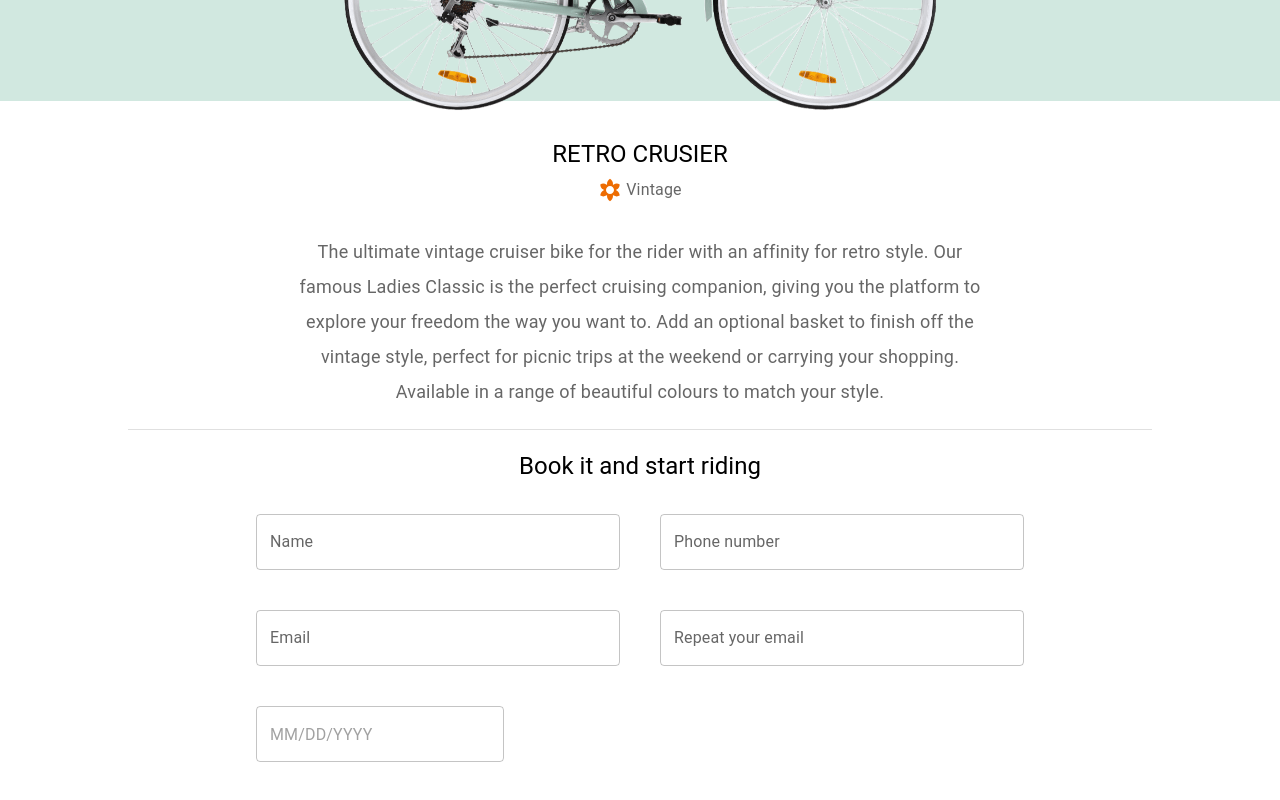
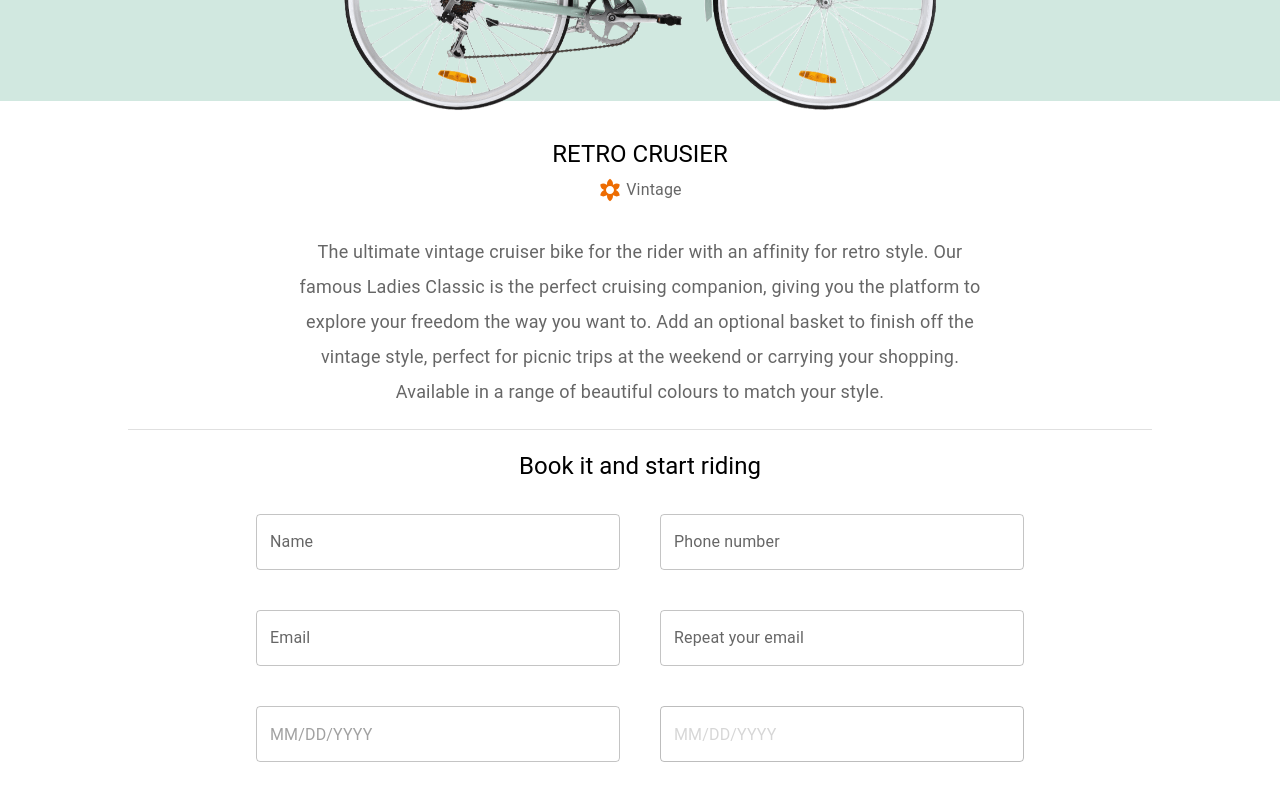
Before and after one commit to ftarantuviez/grow-bike, a Next.js app: page /bikes/1 in a window 1280 px wide. Shown: the part 416-1216 px from the top of the page. Built offline with nearby package versions, Linux system fonts and the light colour scheme.

Commit message:
feat: readme

```diff
--- a/components/BookingForm/BookingForm.tsx
+++ b/components/BookingForm/BookingForm.tsx
@@ -39,7 +39,10 @@
           />
         </Grid>
         <Grid item xs={12} md={6}>
-          <DatePicker />
+          <DatePicker sx={{ width: "100%" }} />
+        </Grid>
+        <Grid item xs={12} md={6}>
+          <DatePicker sx={{ width: "100%" }} disabled />
         </Grid>
       </Grid>
     </form>
--- /dev/null
+++ b/constants/index.ts
@@ -0,0 +1 @@
+export const BASE_URL = "TODO";
```
Also changed, not shown: 1 other file (tests, documents, lock files or other folders).
